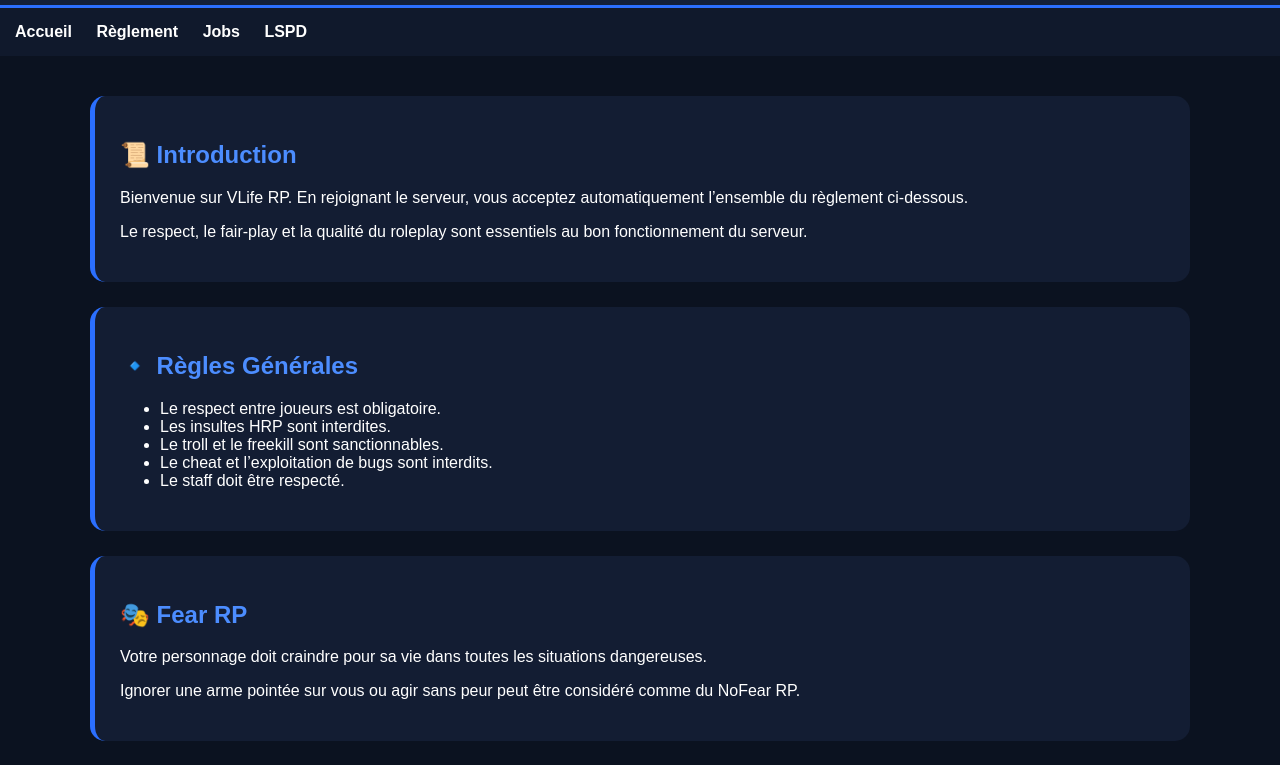
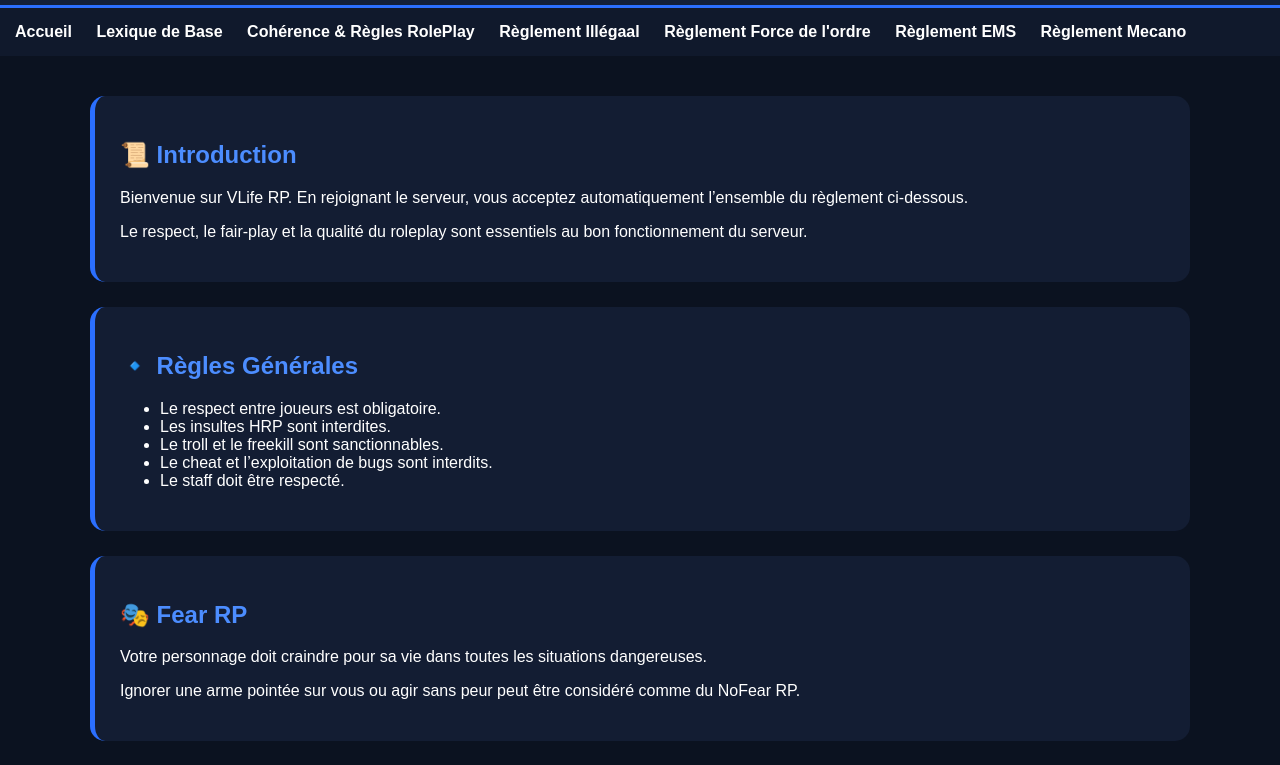
Before and after one commit to BenNUT25/Vlife-RP-, a plain HTML site: page reglement.html in a window 1280 px wide. Shown: the part 73-838 px from the top of the page. Drawn offline with Linux system fonts and the light colour scheme.

Commit message:
Update reglement.html

```diff
--- a/reglement.html
+++ b/reglement.html
@@ -79,9 +79,12 @@ h2{
 
 <nav>
     <a href="index.html">Accueil</a>
-    <a href="reglement.html">Règlement</a>
-    <a href="jobs.html">Jobs</a>
-    <a href="police.html">LSPD</a>
+    <a href="reglement.html">Lexique de Base</a>
+    <a href="jobs.html"> Cohérence & Règles RolePlay</a>
+    <a href="Règlement Illégal"> Règlement Illégaal</a>
+    <a href="Règlement Force de L'ordre"> Règlement Force de l'ordre</a>
+    <a href="Règlement EMS"> Règlement EMS</a>
+    <a href="Règlement Mecano"> Règlement Mecano</a>
 </nav>
 
 <div class="container">
```
